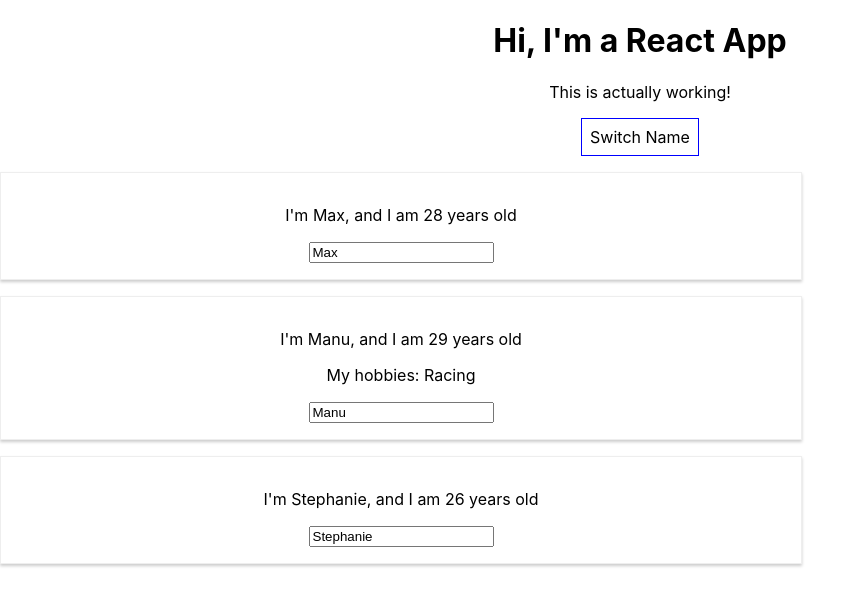
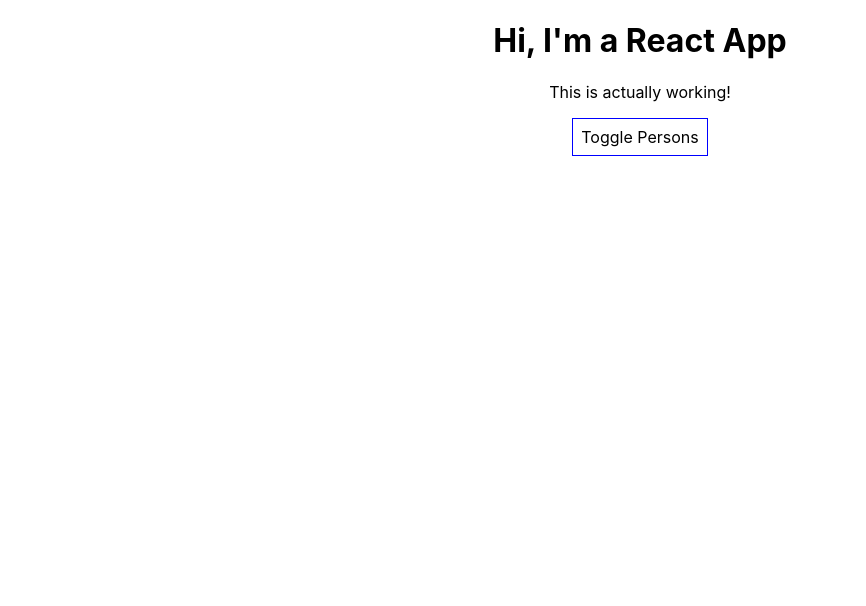
Before and after one commit to moreenkim/react-complete-guide, a React (Create React App) app in the folder src/: page / in a window 1280 px wide. Shown: the top 606 px of the page, without its empty margins (0-866 px from the left). Built offline with nearby package versions, Linux system fonts and the light colour scheme; the HTML template or start-up script is replaced by a standard one.

Commit message:
Output content conditionally

```diff
--- a/src/App.js
+++ b/src/App.js
@@ -9,6 +9,8 @@
       { name: 'Manu', age: 29 },
       { name: 'Stephanie', age: 26 },
     ],
+    otherState: 'some other value',
+    showPersons: false,
   };
 
   switchNameHandler = (newName) => {
@@ -33,6 +35,11 @@
     });
   };
 
+  togglePersonsHandler = () => {
+    const doesShow = this.state.showPersons;
+    this.setState({ showPersons: !doesShow });
+  };
+
   render() {
     const style = {
       backgroundColor: 'white',
@@ -46,12 +53,11 @@
       <div className="App">
         <h1>Hi, I'm a React App</h1>
         <p>This is actually working!</p>
-        <button
-          style={style}
-          onClick={() => this.switchNameHandler('maximillian!!')}
-        >
-          Switch Name
+        <button style={style} onClick={this.togglePersonsHandler}>
+          Toggle Persons
         </button>
+        {this.state.showPersons === true ? (
+          <div>
             <Person
               name={this.state.persons[0].name}
               age={this.state.persons[0].age}
@@ -70,6 +76,8 @@
               age={this.state.persons[2].age}
             />
           </div>
+        ) : null}
+      </div>
     );
   }
 }
```
Lines whose indentation alone changed are shown as unchanged.
